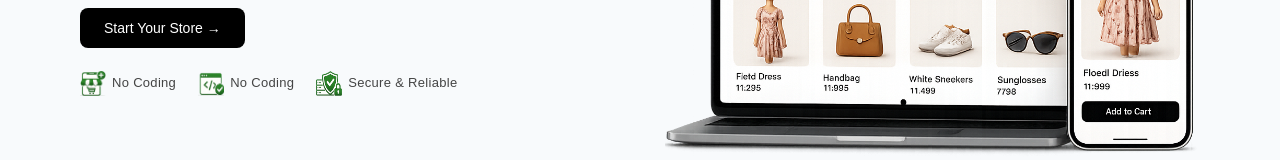
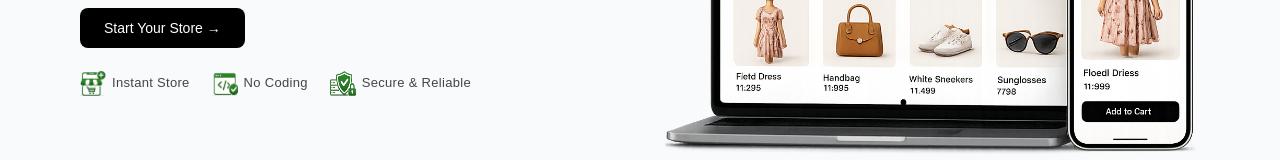
Before and after one commit to Adicshan/take_order, a React (Create React App) app in the folder frontend/src/: page / in a window 1280 px wide. Shown: the part 313-473 px from the top of the page. Built offline with nearby package versions, Linux system fonts and the light colour scheme; no server answers; the HTML template or start-up script is replaced by a standard one.

Commit message:
Update Home.js small change

```diff
--- a/frontend/src/Home.js
+++ b/frontend/src/Home.js
@@ -91,7 +91,7 @@ const fetchClientsDetails = async () => {
     </div>
 
     <div className="hp-hero-features">
-      <div><img src={InstantStoreIcon} alt='instantStoreIcon' /> No Coding</div>
+      <div><img src={InstantStoreIcon} alt='instantStoreIcon' /> Instant Store</div>
       <div><img src={NoCodeIcon} alt='noCodeIcon' /> No Coding</div>
       <div><img src={SecureIcon} alt='secureIcon' /> Secure & Reliable</div>
     </div>
```
